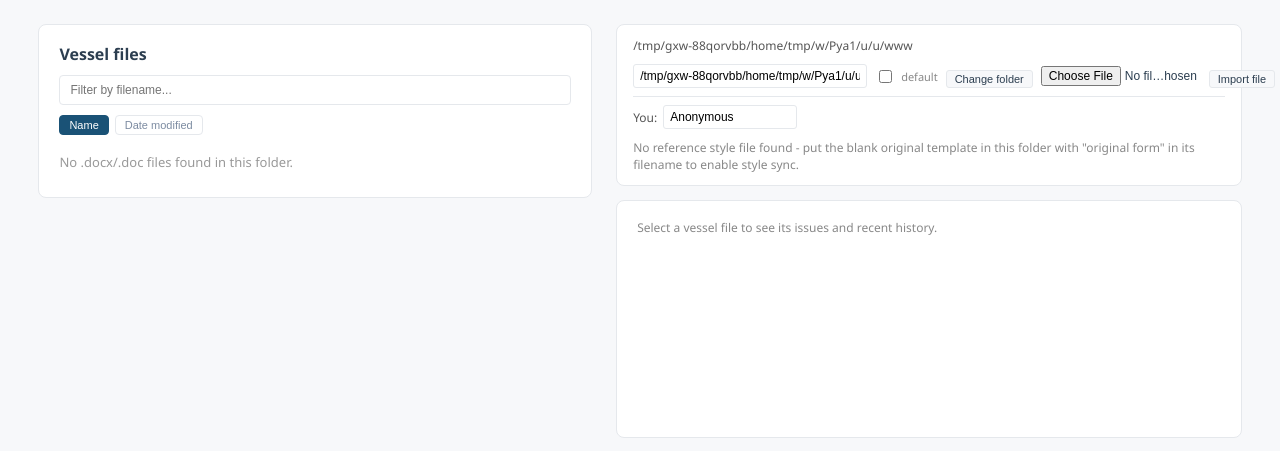
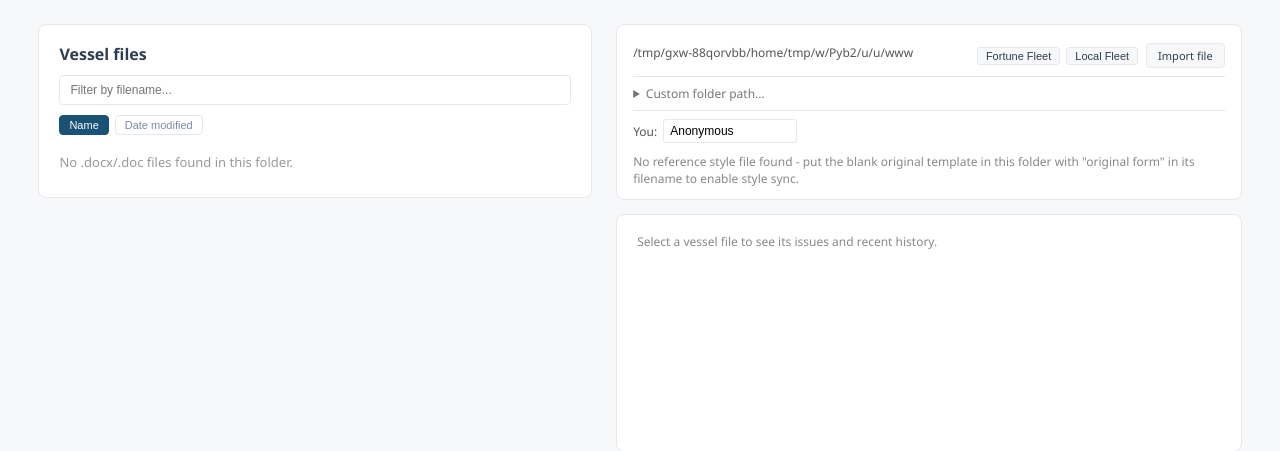
Before and after one commit to JayLight28/Project7_Q88, a Flask app: page / in a window 1280 px wide. Shown: the part 48-499 px from the top of the page. Run offline with Flask 3, Linux system fonts and the light colour scheme; parts of the project's set-up code (start-up, migrations or seed data) failed here and were passed over.

Commit message:
Replace freeform folder/import UX with fleet quick-picks + auto-upload
- Home page now shows one-click "Fortune Fleet" / "Local Fleet" buttons
  (paths from q88/config.get_fleets, overridable via app_config.json)
  instead of a raw path text box; a collapsed "Custom folder path..."
  keeps manual entry for anything else.
- Import file now auto-submits on selection instead of needing a second
  click, and the native file input is hidden behind a styled button.
- /save now archives the pre-edit copy of a document into an Obsolete/
  subfolder before overwriting, so prior revisions aren't lost.

Co-Authored-By: Claude Sonnet 5 <noreply@anthropic.com>

```diff
--- a/app.py
+++ b/app.py
@@ -251,6 +251,12 @@ def index():
         f["vessel_name"] = scan["vessel_name"] if scan else ""
         f["flag"] = scan["flag"] if scan else ""
     reference = find_reference_file(files)
+    fleets = configmod.get_fleets()
+    active_fleet = next(
+        (name for name, p in fleets.items()
+         if os.path.normcase(os.path.normpath(p)) == os.path.normcase(os.path.normpath(folder))),
+        None,
+    )
     return render_template(
         "index.html", files=files, reference=reference,
         style_applied=request.args.get("style_applied"),
@@ -258,6 +264,8 @@ def index():
         style_files=request.args.get("style_files"),
         display_name=get_display_name(),
         watch_folder=folder,
+        fleets=fleets,
+        active_fleet=active_fleet,
         folder_saved=request.args.get("folder_saved") == "1",
         imported=request.args.get("imported"),
         renamed=request.args.get("renamed"),
@@ -709,6 +717,22 @@ def _manual_rename(path, new_name, by):
     return new_path, True
 
 
+def _archive_previous_version(path):
+    """Copy the pre-edit file into an Obsolete/ subfolder next to it before a
+    save overwrites it in place, so prior revisions aren't lost."""
+    if not os.path.exists(path):
+        return
+    dirname, base = os.path.split(path)
+    obsolete_dir = os.path.join(dirname, "Obsolete")
+    os.makedirs(obsolete_dir, exist_ok=True)
+    dest = os.path.join(obsolete_dir, base)
+    if os.path.exists(dest):
+        stamp = datetime.datetime.now().strftime("%Y%m%d_%H%M%S")
+        name, ext = os.path.splitext(base)
+        dest = os.path.join(obsolete_dir, f"{name} ({stamp}){ext}")
+    shutil.copy2(path, dest)
+
+
 def _maybe_rename_by_date_field(ext, path, by):
     """Filenames follow 'Q88 V6 <code> <date>.docx' - keep the date in sync
     with the document's own '1.1 Date updated' field after a save."""
@@ -741,6 +765,7 @@ def save_file(filename):
 
     changed = _apply_form_edits(ext, path, request.form, get_display_name())
     if changed:
+        _archive_previous_version(path)
         doc.save(path)
 
     new_path = _maybe_rename_by_date_field(ext, path, get_display_name())
--- a/q88/config.py
+++ b/q88/config.py
@@ -38,3 +38,16 @@ def set_watch_folder(folder):
     cfg["watch_folder"] = folder
     _save(cfg)
     return folder
+
+
+_DEFAULT_FLEETS = {
+    "Fortune Fleet": r"\\192.168.168.250\marine\Q88 for all Ships\Fortune Fleet",
+    "Local Fleet": r"\\192.168.168.250\marine\Q88 for all Ships\Local Fleet",
+}
+
+
+def get_fleets():
+    """Named folder presets shown as quick-pick buttons on the home page.
+    Override by adding a "fleets" object to app_config.json."""
+    cfg = _load()
+    return cfg.get("fleets") or _DEFAULT_FLEETS
--- a/static/home.js
+++ b/static/home.js
@@ -15,6 +15,14 @@ document.addEventListener("DOMContentLoaded", function () {
       fetch("/set_name", { method: "POST", body: body }).then(function () {
         lastSaved = val;
       });
+    });
+  }
+
+  // --- import file: auto-submit as soon as a file is picked ---
+  var importInput = document.getElementById("import-file-input");
+  if (importInput) {
+    importInput.addEventListener("change", function () {
+      if (importInput.files.length) importInput.form.submit();
     });
   }
 
--- a/static/style.css
+++ b/static/style.css
@@ -382,8 +382,18 @@ body.home { background: var(--bg-chrome); margin: 0; }
 .folder-path-input {
   padding: 4px 6px; border: 1px solid var(--border); border-radius: 3px; font-size: 12px; width: 220px;
 }
-.import-file-input { font-size: 12px; max-width: 160px; }
 .small-btn.primary { background: var(--navy); color: white; border-color: var(--navy); }
+
+.fleet-picker { display: flex; align-items: center; gap: 6px; }
+.fleet-btn.active { background: var(--navy); color: white; border-color: var(--navy); }
+.file-btn { cursor: pointer; }
+.visually-hidden {
+  position: absolute; width: 1px; height: 1px; padding: 0; margin: -1px;
+  overflow: hidden; clip: rect(0, 0, 0, 0); white-space: nowrap; border: 0;
+}
+.folder-advanced { font-size: 12px; color: #555; }
+.folder-advanced summary { cursor: pointer; color: #777; }
+.folder-advanced .inline-form { margin-top: 6px; }
 
 .file-search {
   width: 100%; box-sizing: border-box; padding: 7px 10px; border: 1px solid var(--border);
--- a/templates/index.html
+++ b/templates/index.html
@@ -67,19 +67,33 @@
         <div class="toolbar-row">
           <span class="toolbar-folder" title="{{ watch_folder }}">{{ watch_folder }}</span>
           <div class="toolbar-actions">
+            <div class="fleet-picker">
+              {% for name, path in fleets.items() %}
+                <form method="post" action="{{ url_for('pick_folder') }}" class="inline-form">
+                  <input type="hidden" name="folder_path" value="{{ path }}">
+                  <input type="hidden" name="make_default" value="on">
+                  <button type="submit" class="small-btn fleet-btn{{ ' active' if name == active_fleet }}">{{ name }}</button>
+                </form>
+              {% endfor %}
+            </div>
+            <form method="post" action="{{ url_for('import_file') }}" class="inline-form" enctype="multipart/form-data">
+              <label class="small-btn file-btn" for="import-file-input">Import file</label>
+              <input type="file" name="file" accept=".docx,.doc" id="import-file-input" class="visually-hidden">
+            </form>
+          </div>
+        </div>
+        <div class="toolbar-row">
+          <details class="folder-advanced">
+            <summary>Custom folder path...</summary>
             <form method="post" action="{{ url_for('pick_folder') }}" class="inline-form">
-              <input type="text" name="folder_path" class="folder-path-input" placeholder="Paste folder path (e.g. \\SERVER\share\Q88)" value="{{ watch_folder }}">
+              <input type="text" name="folder_path" class="folder-path-input" placeholder="\\SERVER\share\folder" value="{{ watch_folder }}">
               <label class="checkbox-line tiny">
                 <input type="checkbox" name="make_default">
                 default
               </label>
               <button type="submit" class="small-btn">Change folder</button>
             </form>
-            <form method="post" action="{{ url_for('import_file') }}" class="inline-form" enctype="multipart/form-data">
-              <input type="file" name="file" accept=".docx,.doc" id="import-file-input" class="import-file-input">
-              <button type="submit" class="small-btn">Import file</button>
-            </form>
-          </div>
+          </details>
         </div>
         <div class="toolbar-row">
           <label class="toolbar-name">
```
